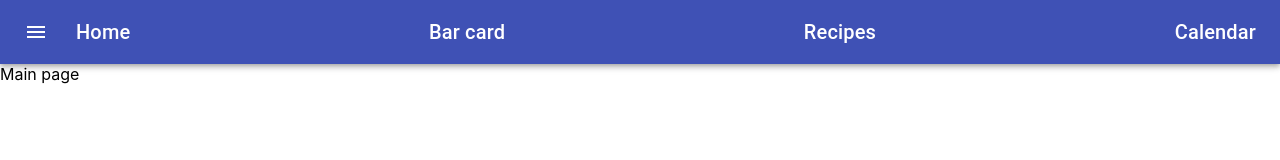
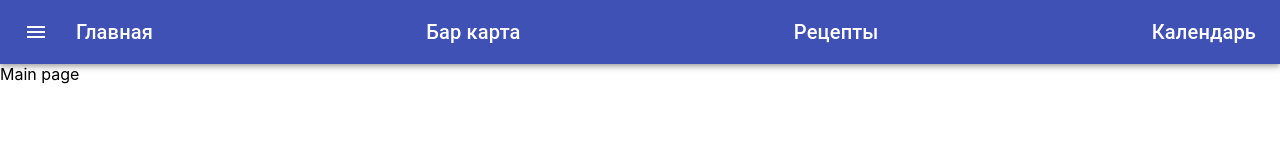
Before and after one commit to malcq/intensive_project6, a React (Create React App) app: page / in a window 1280 px wide. Shown: the top 160 px of the page. Built offline with nearby package versions, Linux system fonts and the light colour scheme.

Commit message:
Translate text in header

```diff
--- a/src/components/Header.jsx
+++ b/src/components/Header.jsx
@@ -33,10 +33,10 @@ const Header = () => {
             <MenuIcon />
           </IconButton>
           <Typography variant="h6" className={classes.title}>
-            <Link to="/">Home</Link>
-            <Link to="/barcard">Bar card</Link>
-            <Link to="/recipes">Recipes</Link>
-            <Link to="/calendar">Calendar</Link>
+            <Link to="/">Главная</Link>
+            <Link to="/barcard">Бар карта</Link>
+            <Link to="/recipes">Рецепты</Link>
+            <Link to="/calendar">Календарь</Link>
           </Typography>
         </Toolbar>
       </AppBar>
--- a/src/routes/index.js
+++ b/src/routes/index.js
@@ -4,7 +4,7 @@ import {
   Route,
 } from 'react-router-dom';
 
-const BarMap = React.lazy(() => import('@pages/BarCard'));
+const BarCard = React.lazy(() => import('@pages/BarCard'));
 const Calendar = React.lazy(() => import('@pages/Calendar'));
 const Recipes = React.lazy(() => import('@pages/Recipes'));
 const Main = React.lazy(() => import('@pages/Main'));
@@ -26,7 +26,7 @@ const routes = [
   {
     path: '/barcard',
     exact: true,
-    component: BarMap
+    component: BarCard
   },
   {
     path: '/calendar',
```
